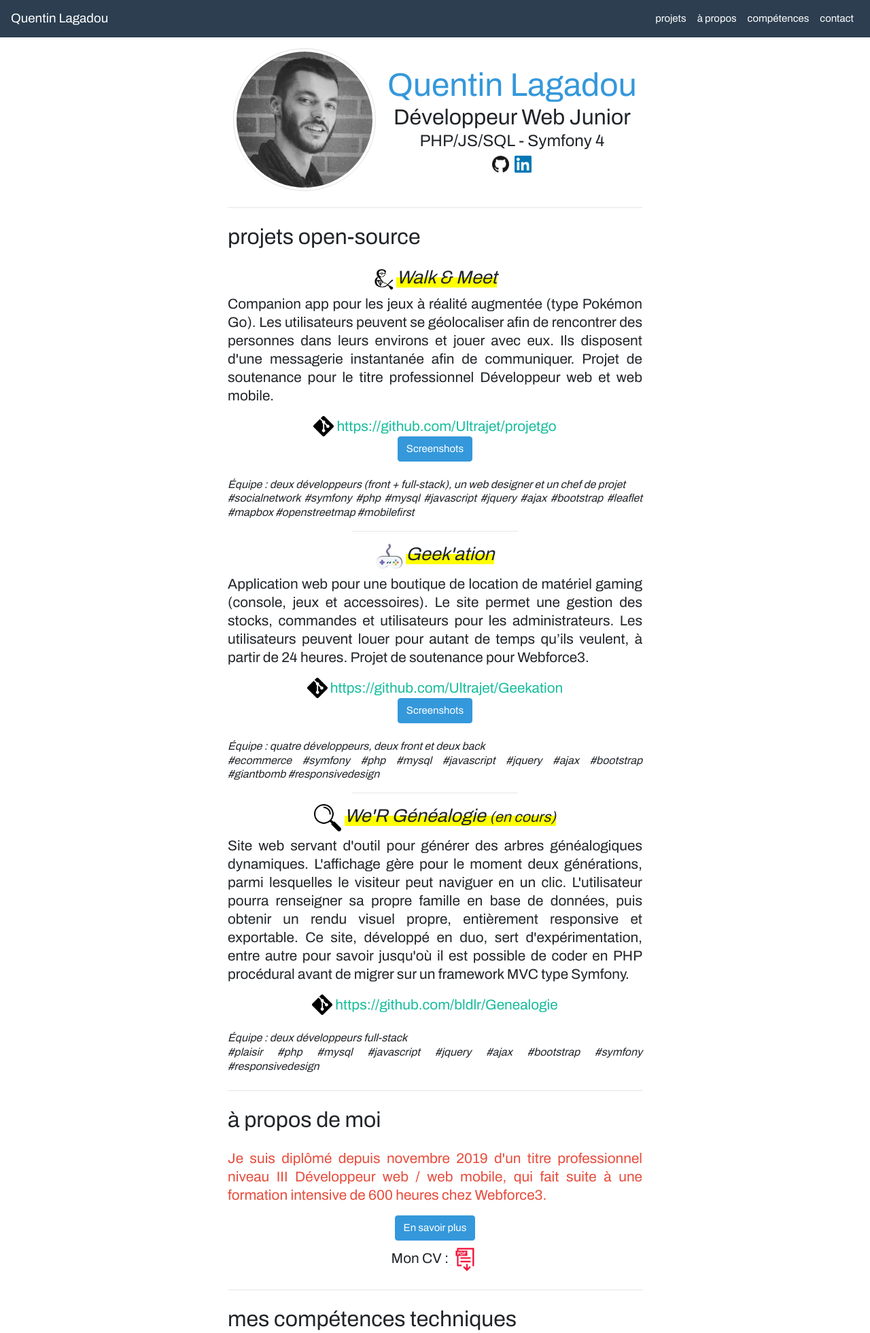
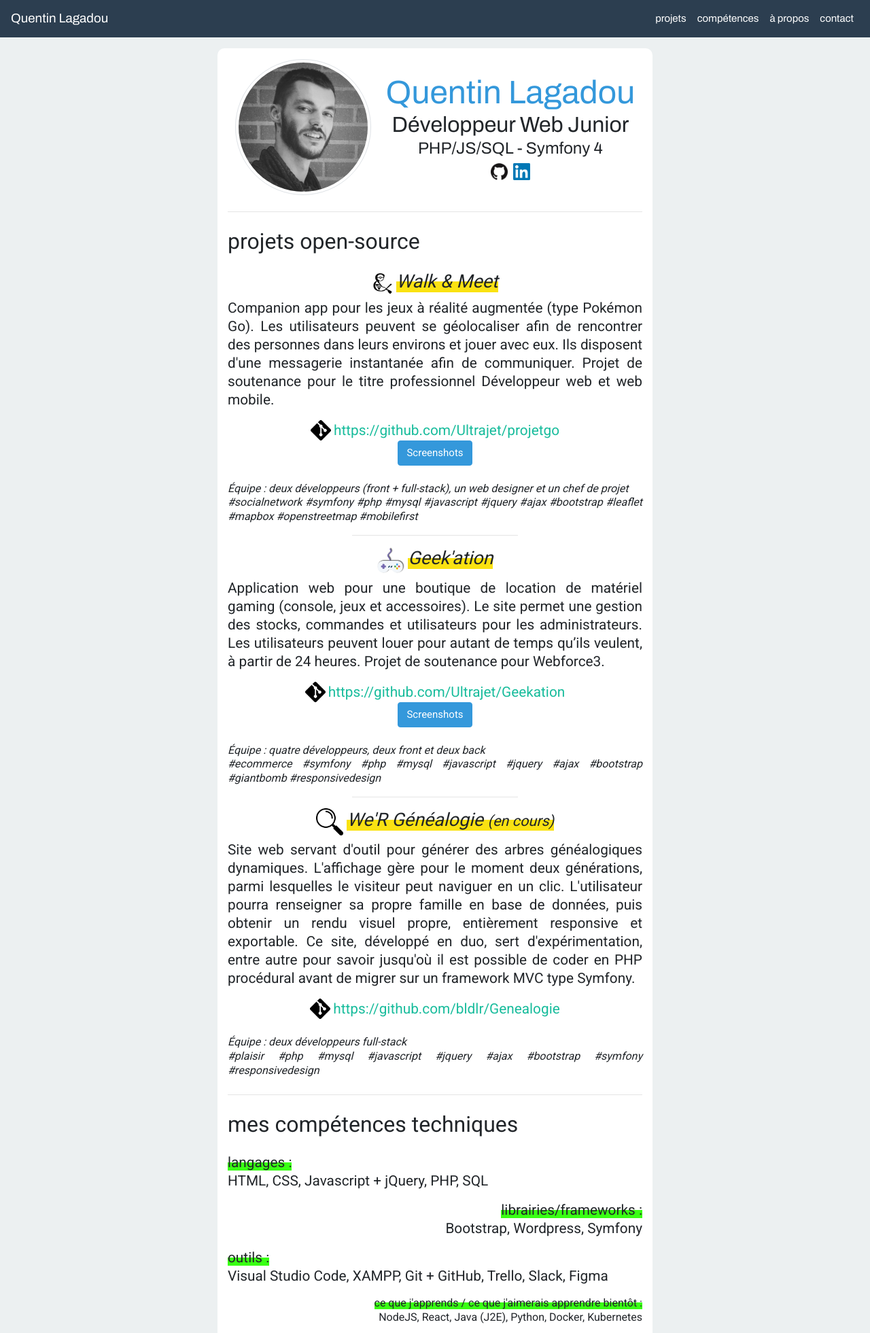
Before and after one commit to Ultrajet/portfolio, a PHP site: page / in a window 1280 px wide. Shown: the top 1961 px of the page at 68% size. Run offline with PHP 8.4, Linux system fonts and the light colour scheme.

Commit message:
content = over (mostly)

```diff
--- /dev/null
+++ b/composer.json
@@ -0,0 +1,5 @@
+{
+    "require": {
+        "swiftmailer/swiftmailer": "6.0"
+    }
+}
--- a/css/style.css
+++ b/css/style.css
@@ -1,5 +1,13 @@
 body {
+    font-family: 'Roboto', sans-serif
+}
+
+nav, header {
     font-family: 'Archivo', sans-serif
+}
+
+.container {
+    border-radius: 10px
 }
 
 .container p, section a {
@@ -19,7 +27,7 @@
 
 h4 em {
     font-size: 1.2em;
-    background-image: linear-gradient(#fff 50%, yellow 50%)
+    background-image: linear-gradient(#fff 50%, #FAE212 50%)
 }
 
 #competences .titre {
--- a/index.php
+++ b/index.php
@@ -9,39 +9,40 @@
         integrity="sha384-ggOyR0iXCbMQv3Xipma34MD+dH/1fQ784/j6cY/iJTQUOhcWr7x9JvoRxT2MZw1T" crossorigin="anonymous">
     <link rel="stylesheet" href="css/bootstrap.min.css">
     <link href="https://fonts.googleapis.com/css?family=Archivo&display=swap" rel="stylesheet">
+    <link href="https://fonts.googleapis.com/css?family=Roboto&display=swap" rel="stylesheet">
     <link rel="stylesheet" href="css/style.css">
     <title>Quentin Lagadou - Développeur Web</title>
 </head>
 
-<body>
+<body class="bg-light">
 
-    <nav class="navbar navbar-expand-md navbar-dark bg-primary mb-3">
+    <nav class="navbar navbar-expand-sm navbar-dark bg-primary mb-3" id="navbar">
         <a href="#" class="navbar-brand">Quentin Lagadou</a>
-        <button class="navbar-toggler" type="button" data-toggle="collapse" data-target="#navbar">
+        <button class="navbar-toggler" type="button" data-toggle="collapse" data-target="#navbar-liens">
             <span class="navbar-toggler-icon"></span>
         </button>
-        <div class="navbar-collapse collapse justify-content-stretch" id="navbar">
+        <div class="navbar-collapse collapse justify-content-stretch" id="navbar-liens">
             <ul class="navbar-nav ml-auto">
                 <li class="nav-item">
-                    <a class="nav-link" href="#">projets</a>
+                    <a class="nav-link" href="#projets">projets</a>
                 </li>
                 <li class="nav-item">
-                    <a class="nav-link" href="#">à propos</a>
+                    <a class="nav-link" href="#competences">compétences</a>
                 </li>
                 <li class="nav-item">
-                    <a class="nav-link" href="#">compétences</a>
+                    <a class="nav-link" href="#apropos">à propos</a>
                 </li>
                 <li class="nav-item">
-                    <a class="nav-link" href="#">contact</a>
+                    <a class="nav-link" href="#contact">contact</a>
                 </li>
             </ul>
         </div>
     </nav>
 
-    <div class="container col-md-6">
+    <div class="container bg-white col-md-6 py-3">
 
         <header class="d-flex justify-content-between flex-wrap">
-            <img src="./assets/me.jpg" alt="Quentin Lagadou" class="mx-auto img-thumbnail rounded-circle">
+            <img src="./assets/me.png" alt="Quentin Lagadou" class="mx-auto img-thumbnail rounded-circle" height="200" width="200">
             <div class="mx-auto text-center align-self-center">
                 <h1 class="text-info mb-0">Quentin Lagadou</h1>
                 <h2 class="mb-0" style="font-size: 2rem">Développeur Web Junior</h2>
```
Also changed, not shown: other parts of index.php (+34 -24 lines), assets/me.png (added), 2 other files.
